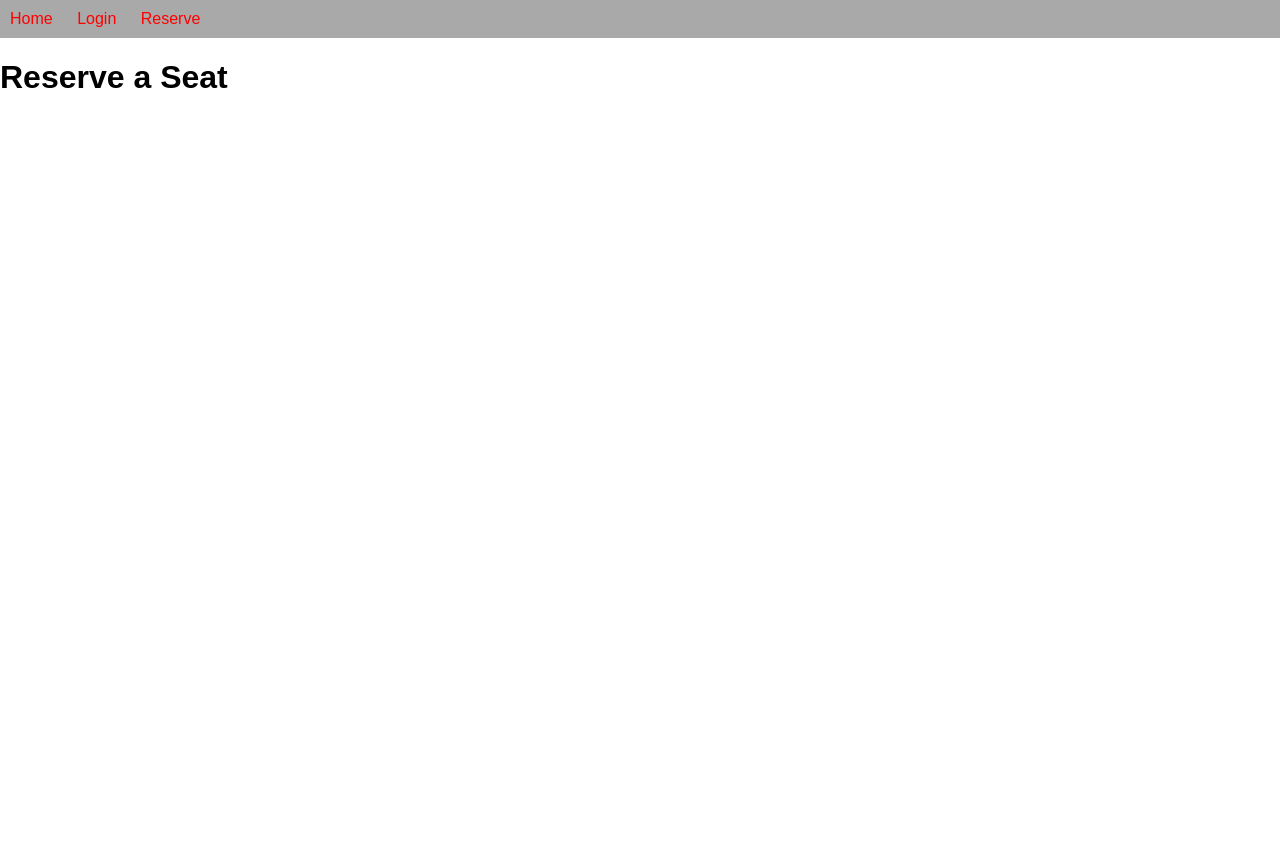
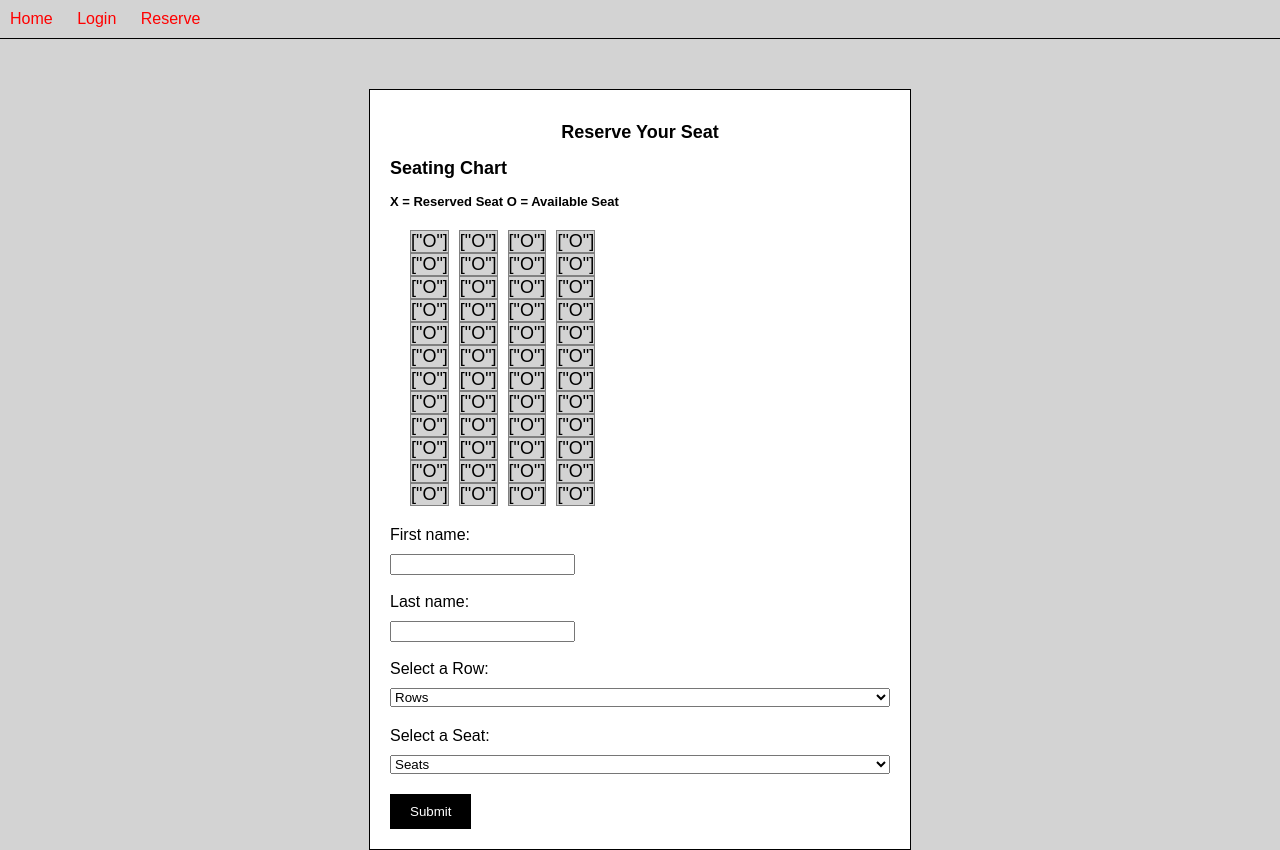
Before and after one commit to AntonioClay/TripReservationSystem, a PHP site: page /Templetes/reserve.html in a window 1280 px wide. Before the commit the page ends 88 px from the top, so only its background shows below. Run offline with PHP 8.4, Linux system fonts and the light colour scheme.

Commit message:
added reserve seat HTML. Still need to add functionality to this

```diff
--- a/Templetes/Form.html
+++ b/Templetes/Form.html
@@ -12,7 +12,7 @@
 			<li><a href="/reserve">Reserve</a></li>
 		</ul>
 	</nav>
-
+	<div class="container">
 	<form method="POST">
         <h1>IT-4320 Reservation System</h1>
 		<label for="option">Select an option:</label>
@@ -22,5 +22,6 @@
 		</select>
 			<input type="submit" value="Submit">
 	</form>
+</div>
 </body>
 </html>
--- a/Templetes/reserve.html
+++ b/Templetes/reserve.html
@@ -12,7 +12,108 @@
 			<li><a href="/reserve">Reserve</a></li>
 		</ul>
 	</nav>
-	<h1>Reserve a Seat</h1>
-	<!-- reservation form code goes here -->
+	<div class="container">
+	<form method="POST" action="/seat_selection">
+        <h1 class="res">Reserve Your Seat</h1>
+
+		<h2 class="SC">Seating Chart</h2>
+		<h2 class="XO">X = Reserved Seat O = Available Seat</h2>
+
+		<div class="grid-container">
+			<div class="grid-row">
+			  <div class="grid-item" data-seat="1A">["O"]</div>
+			  <div class="grid-item" data-seat="1B">["O"]</div>
+			  <div class="grid-item" data-seat="1C">["O"]</div>
+			  <div class="grid-item" data-seat="1D">["O"]</div>
+			  <div class="grid-item" data-seat="1E">["O"]</div>
+			  <div class="grid-item" data-seat="1F">["O"]</div>
+			  <div class="grid-item" data-seat="1G">["O"]</div>
+			  <div class="grid-item" data-seat="1H">["O"]</div>
+			  <div class="grid-item" data-seat="1I">["O"]</div>
+			  <div class="grid-item" data-seat="1J">["O"]</div>
+			  <div class="grid-item" data-seat="1K">["O"]</div>
+			  <div class="grid-item" data-seat="1L">["O"]</div>
+			</div>
+			<div class="grid-row">
+			  <div class="grid-item" data-seat="2A">["O"]</div>
+			  <div class="grid-item" data-seat="2B">["O"]</div>
+			  <div class="grid-item" data-seat="2C">["O"]</div>
+			  <div class="grid-item" data-seat="2D">["O"]</div>
+			  <div class="grid-item" data-seat="2E">["O"]</div>
+			  <div class="grid-item" data-seat="2F">["O"]</div>
+			  <div class="grid-item" data-seat="2G">["O"]</div>
+			  <div class="grid-item" data-seat="2H">["O"]</div>
+			  <div class="grid-item" data-seat="2I">["O"]</div>
+			  <div class="grid-item" data-seat="2J">["O"]</div>
+			  <div class="grid-item" data-seat="2K">["O"]</div>
+			  <div class="grid-item" data-seat="2L">["O"]</div>
+			</div>
+			<div class="grid-row">
+			  <div class="grid-item" data-seat="3A">["O"]</div>
+			  <div class="grid-item" data-seat="3B">["O"]</div>
+			  <div class="grid-item" data-seat="3C">["O"]</div>
+			  <div class="grid-item" data-seat="3D">["O"]</div>
+			  <div class="grid-item" data-seat="3E">["O"]</div>
+			  <div class="grid-item" data-seat="3F">["O"]</div>
+			  <div class="grid-item" data-seat="3G">["O"]</div>
+			  <div class="grid-item" data-seat="3H">["O"]</div>
+			  <div class="grid-item" data-seat="3I">["O"]</div>
+			  <div class="grid-item" data-seat="3J">["O"]</div>
+			  <div class="grid-item" data-seat="3K">["O"]</div>
+			  <div class="grid-item" data-seat="3L">["O"]</div>
+			</div>
+			<div class="grid-row">
+				<div class="grid-item" data-seat="4A">["O"]</div>
+				<div class="grid-item" data-seat="4B">["O"]</div>
+				<div class="grid-item" data-seat="4C">["O"]</div>
+				<div class="grid-item" data-seat="4D">["O"]</div>
+				<div class="grid-item" data-seat="4E">["O"]</div>
+				<div class="grid-item" data-seat="4F">["O"]</div>
+				<div class="grid-item" data-seat="4G">["O"]</div>
+				<div class="grid-item" data-seat="4H">["O"]</div>
+				<div class="grid-item" data-seat="4I">["O"]</div>
+				<div class="grid-item" data-seat="4J">["O"]</div>
+				<div class="grid-item" data-seat="4K">["O"]</div>
+				<div class="grid-item" data-seat="4L">["O"]</div>
+			  </div>
+
+
+		</div>
+
+		<label for="fname">First name:</label>
+  		<input type="text" id="fname" name="fname"><br><br>
+  		<label for="lname">Last name:</label>
+ 		<input type="text" id="lname" name="lname"><br><br>
+
+		<label for="option">Select a Row:</label>
+		<select name="option" id="option">
+			<option value="0">Rows</option>
+			<option value="1">Row 1</option>
+			<option value="2">Row 2</option>
+			<option value="3">Row 3</option>
+			<option value="4">Row 4</option>
+			<option value="5">Row 5</option>
+			<option value="6">Row 6</option>
+			<option value="7">Row 7</option>
+			<option value="8">Row 8</option>
+			<option value="9">Row 9</option>
+			<option value="10">Row 10</option>
+			<option value="11">Row 11</option>
+			<option value="12">Row 12</option>
+		</select>
+
+		<label for="option">Select a Seat:</label>
+		<select name="option" id="option">
+			<option value="0">Seats</option>
+			<option value="1">Seat 1</option>
+			<option value="2">Seat 2</option>
+			<option value="3">Seat 3</option>
+			<option value="4">Seat 4</option>
+
+		</select>
+			<input type="submit" value="Submit">
+	</form>
+</div>
+
 </body>
 </html>
--- a/Templetes/style.css
+++ b/Templetes/style.css
@@ -1,12 +1,13 @@
 body {
-	background-color: white;
+	background-color: lightgray;
 	font-family: Arial, sans-serif;
 	margin: 0;
 	padding: 0;
 }
 
 nav {
-	background-color: darkgray;
+	background-color: lightgrey;
+	border-bottom: .5px solid black;
 	color: red;
 	display: flex;
 	justify-content: space-between;
@@ -28,8 +29,14 @@ nav a {
 	color: red;
 	text-decoration: none;
 }
+.container{
+	padding-top: 50px;
+
+}
+
 
 form {
+
 	background-color: white;
 	border: 1px solid black;
 	margin: 0 auto;
@@ -55,3 +62,40 @@ form input[type="submit"] {
 	cursor: pointer;
 	padding: 10px 20px;
 }
+
+.res{
+	text-align: center;
+	text-underline-position: below;
+	font-size: large ;
+}
+
+.SC{
+	font-size: large;
+}
+
+.XO{
+	font-size: small;
+}
+
+.grid-container {
+	display: grid;
+	grid-template-columns: repeat(12, 1fr);
+	gap: 10px;
+
+	padding: 10px;
+	margin: 10px;
+  }
+
+  .grid-row {
+	flex-wrap: wrap;
+  }
+
+  .grid-item {
+	display: flex;
+	align-items: center;
+	justify-content: center;
+	background-color: lightgray;
+	border: 1px solid gray;
+	font-size: 18px;
+	text-align: center;
+  }
```
Also changed, not shown: 1 other file.
